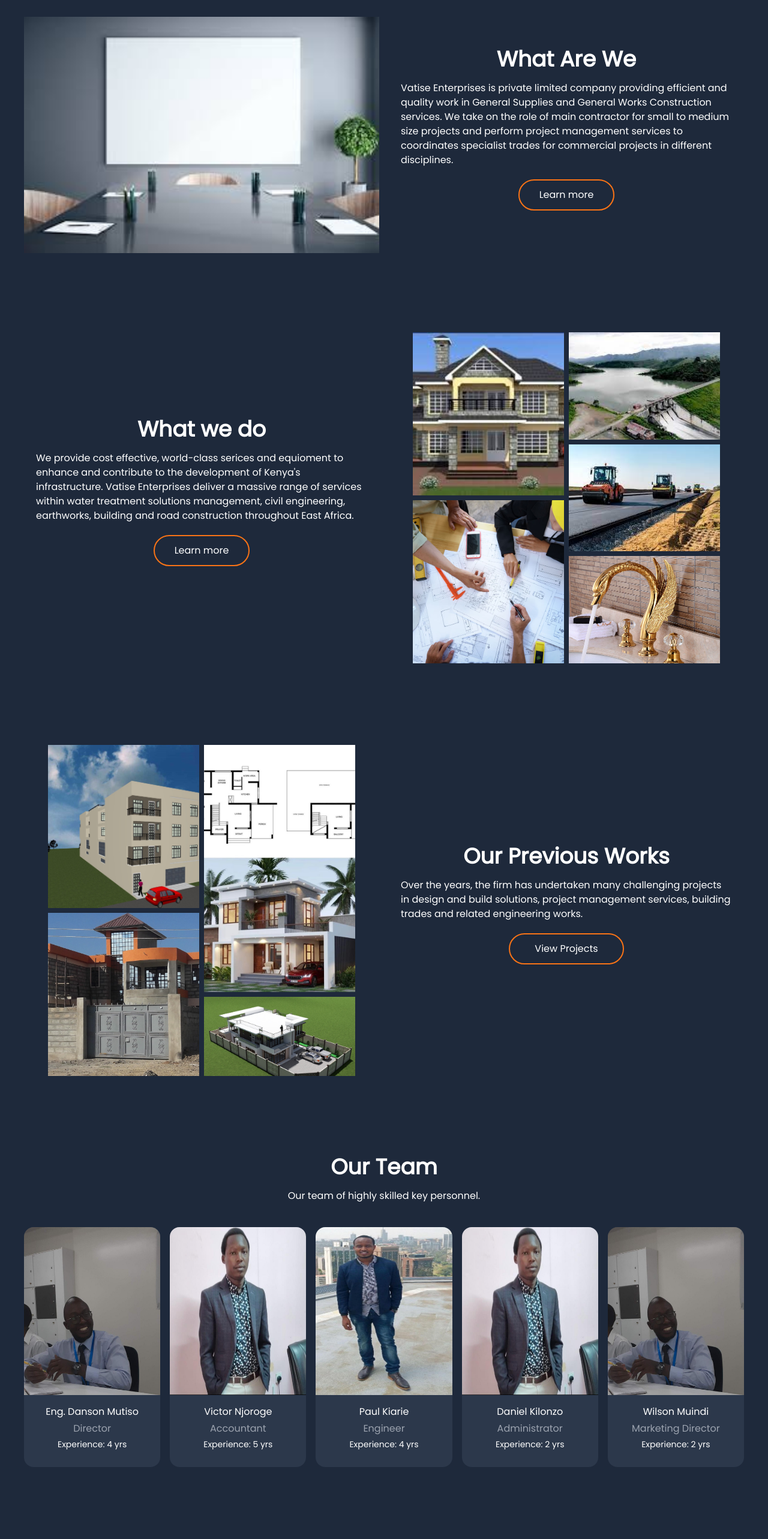
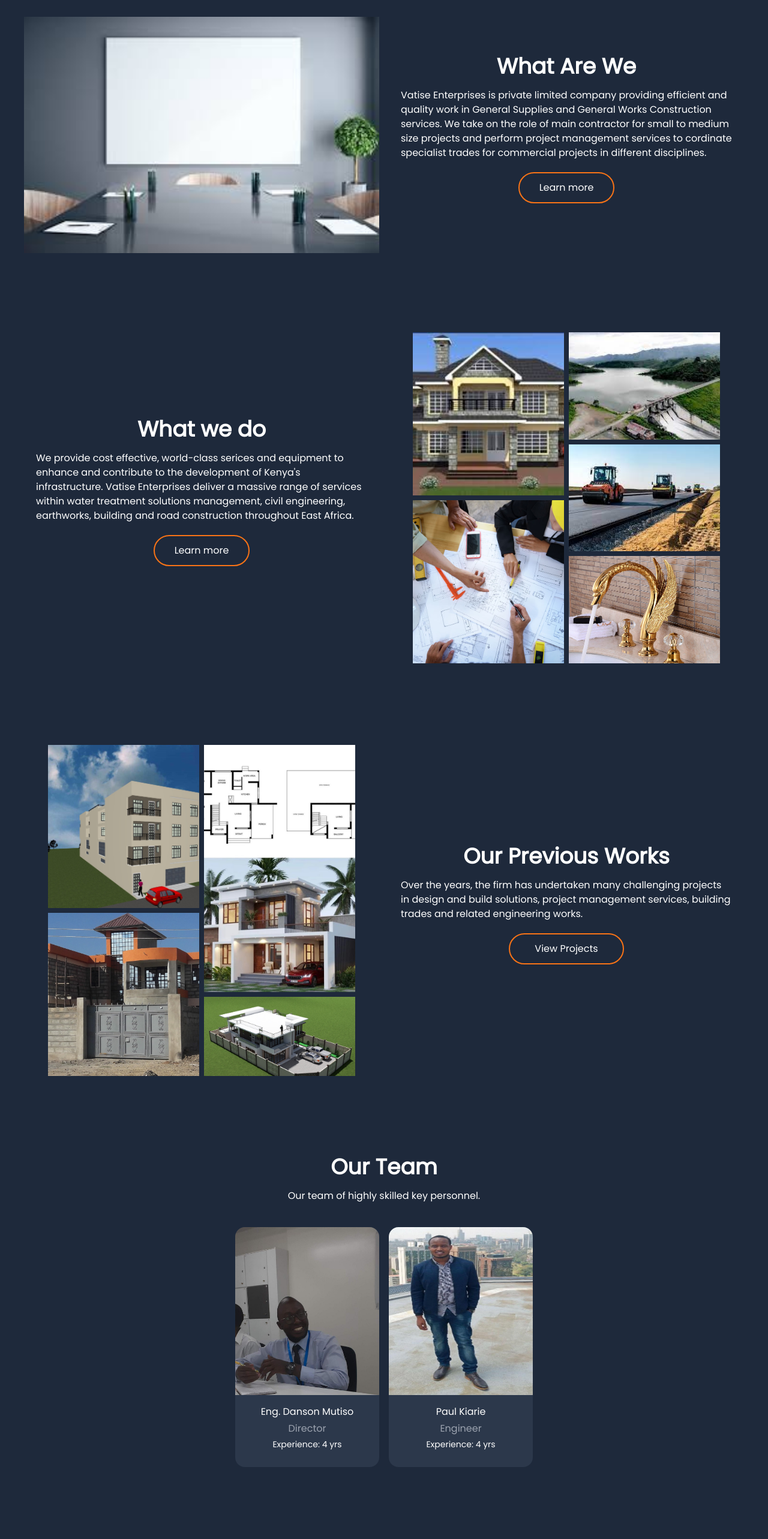
Before and after one commit to nelsonasino/Vatise-Enterprises, a React (Vite) app: page / in a window 1280 px wide. Shown: the part 940-3506 px from the top of the page at 60% size. Built offline with nearby package versions, Linux system fonts and the light colour scheme.

Commit message:
team update

```diff
--- a/src/screens/Home/HomeComponents/AboutUs.jsx
+++ b/src/screens/Home/HomeComponents/AboutUs.jsx
@@ -35,7 +35,7 @@
           quality work in General Supplies and General Works
           Construction services. We take on the role of main contractor for
           small to medium size projects and perform project management services
-          to coordinates specialist trades for commercial projects in different
+          to cordinate specialist trades for commercial projects in different
           disciplines.
         </p>
         <Link
--- a/src/screens/Home/HomeComponents/OurServices.jsx
+++ b/src/screens/Home/HomeComponents/OurServices.jsx
@@ -18,7 +18,7 @@
       >
         <h1 className="font-bold md:text-4xl text-3xl mb-4">What we do</h1>
         <p>
-          We provide cost effective, world-class serices and equioment to
+          We provide cost effective, world-class serices and equipment to
           enhance and contribute to the development of Kenya's infrastructure.
           Vatise Enterprises deliver a massive range of services within water
           treatment solutions management, civil engineering, earthworks,
--- a/src/screens/Home/HomeComponents/Team.jsx
+++ b/src/screens/Home/HomeComponents/Team.jsx
@@ -3,10 +3,7 @@
 
 const team = [
   { url: "/images/danson-mutiso.jpg", name: "Eng. Danson Mutiso", designation: "Director", experience: "4 yrs" },
-  { url: "/images/daniel-kilonzo.jpg", name: "Victor Njoroge", designation: "Accountant", experience: "5 yrs" },
-  { url: "/images/kaire.jpg", name: "Paul Kiarie", designation: "Engineer", experience: "4 yrs" },
-  { url: "/images/daniel-kilonzo.jpg", name: "Daniel Kilonzo", designation: "Administrator", experience: "2 yrs" },
-  { url: "/images/danson-mutiso.jpg", name: "Wilson Muindi", designation: "Marketing Director", experience: "2 yrs" },
+  { url: "/images/kaire.jpg", name: "Paul Kiarie", designation: "Engineer", experience: "4 yrs" }
 ];
 
 const Team = () => {
```
